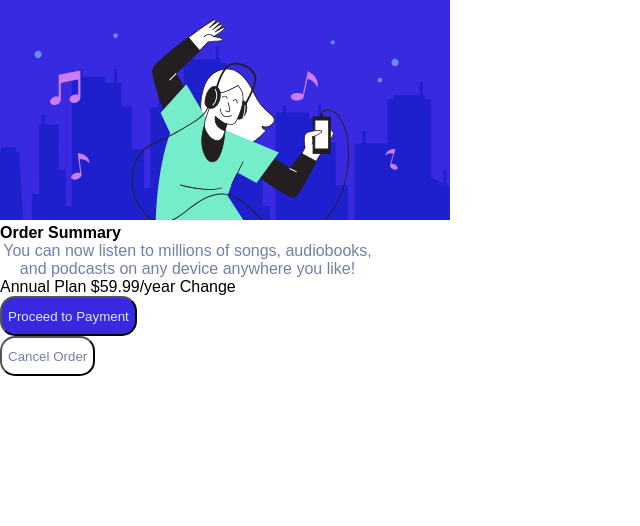
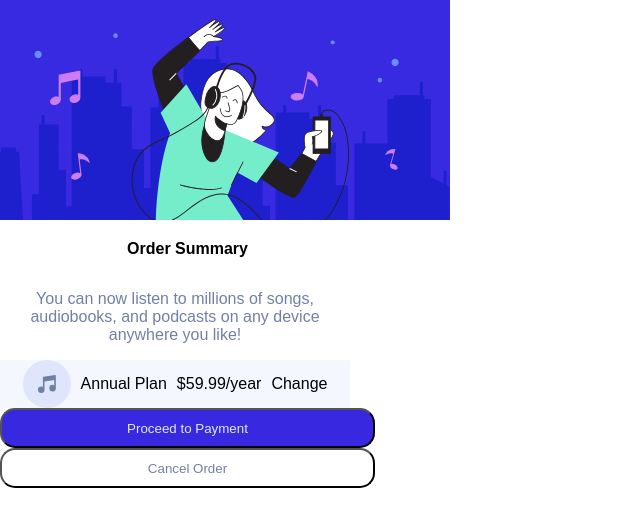
Before and after one commit to carlosdelblanco/202209-w2ch1-carlos-delblanco, a website: page public/ordersummarycomponent.html in a window 1280 px wide. Shown: the whole page, without its empty margins (0-640 px from the left). Drawn offline with nearby package versions, Linux system fonts and the light colour scheme; files that its build step writes are made by us from their sources.

Commit message:
Add some improvements over offer options

```diff
--- a/public/ordersummarycomponent.html
+++ b/public/ordersummarycomponent.html
@@ -10,7 +10,8 @@
 </head>
 
 <body>
-  <section class="main-image">
+  <article class="main-page">
+    <section class="main-page__main-image">
       <svg xmlns="http://www.w3.org/2000/svg" xmlns:xlink="http://www.w3.org/1999/xlink" width="450" height="220">
         <defs>
           <path id="a" d="M0 0h450v220H0z" />
@@ -104,10 +105,15 @@
         device anywhere you like!
       </p>
     </section>
-  Annual Plan
-  $59.99/year
+    <section class="offer-plan">
+      <img src="./images/icon-music.svg" alt="icon">
+      <span>Annual Plan</span>
+      <span>$59.99/year</span>
+      <span>Change</span>
+    </section>
 
-  Change
+
+
 
     <section class="payment">
       <button class="payment__proceed">Proceed to Payment</button>
@@ -115,6 +121,7 @@
     <section>
       <button class="payment__cancel">Cancel Order</button>
     </section>
+  </article>
 </body>
 
 </html>
--- a/src/sass/_headerimage.scss
+++ b/src/sass/_headerimage.scss
@@ -1,2 +1,7 @@
-.main-image {
+.main-page {
+  width: 100%;
+  border-top-left-radius: 15px;
+  border-top-right-radius: 15px;
+  &____main-image {
+  }
 }
--- a/src/sass/_maintext.scss
+++ b/src/sass/_maintext.scss
@@ -1,7 +1,7 @@
 @use "./colors";
 
 .main-text {
-  width: 375px;
+  width: 100%;
   text-align: center;
   color: colors.$body-alternative-color;
 }
--- a/src/sass/_paymentoptions.scss
+++ b/src/sass/_paymentoptions.scss
@@ -1,6 +1,8 @@
 @use "./colors";
 
 .payment {
+  text-align: center;
+  width: 100%;
   &__proceed {
     background-color: colors.$Primary-background;
     color: colors.$Primary-header;
--- /dev/null
+++ b/src/sass/_plan.scss
@@ -0,0 +1,9 @@
+@use "./colors";
+
+.offer-plan {
+  display: flex;
+  background-color: colors.$body-color;
+  justify-content: center;
+  align-items: center;
+  gap: 10px;
+}
--- a/src/sass/styles.scss
+++ b/src/sass/styles.scss
@@ -3,21 +3,20 @@
 @use "./headerimage";
 @use "./maintext";
 @use "./paymentoptions";
+@use "./plan";
 
 * {
-  margin: 0;
   font-family: "Red Hat Display", sans-serif;
-  max-width: fit-content;
+  box-sizing: border-box;
 }
 
 body {
+  margin: 0;
 }
 
-.attribution {
-  font-size: 11px;
-  text-align: center;
+.main-page {
+  width: 350px;
+  display: flex;
+  flex-direction: column;
+  justify-content: center;
 }
-
-.attribution a {
-  color: hsl(228, 45%, 44%);
-}
```
Also changed, not shown: public/index.html (+1 -0 lines). Lines whose indentation alone changed are shown as unchanged.
